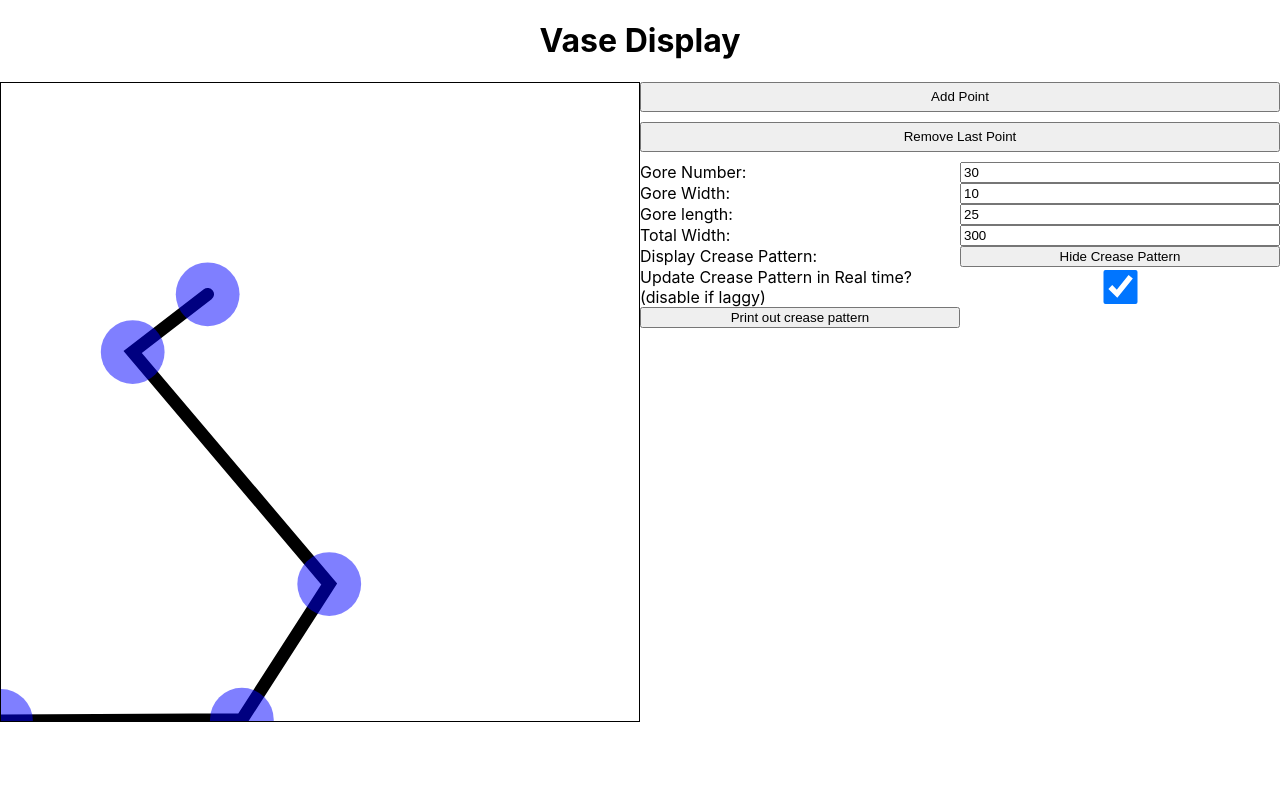
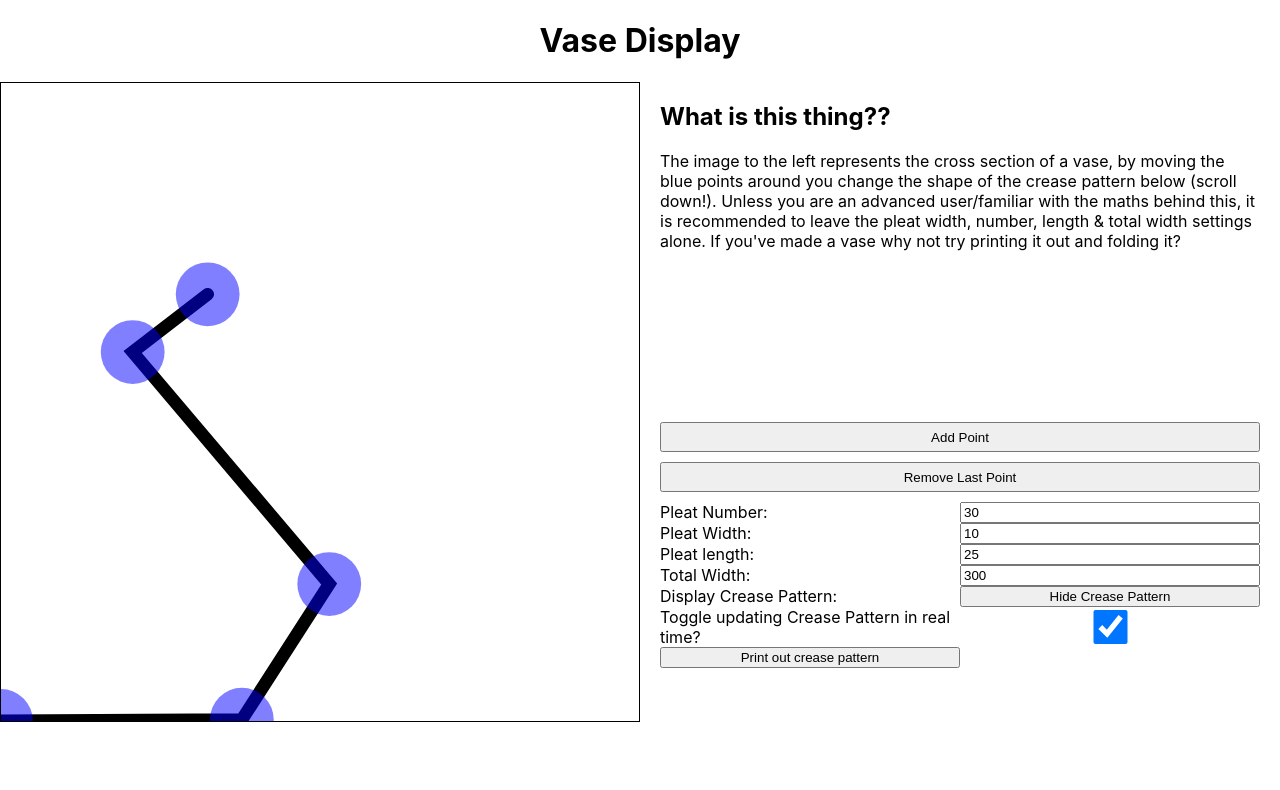
Before and after one commit to Edward-Phillips/origamiVaseDisplay, a Next.js app: page /origami/vaseDisplay in a window 1280 px wide. Shown: the top 790 px of the page. Built offline with nearby package versions, Linux system fonts and the light colour scheme.

Commit message:
add description

```diff
--- a/components/origamiVase/SVGDragAndDrop/SVGDragAndDropContainer.js
+++ b/components/origamiVase/SVGDragAndDrop/SVGDragAndDropContainer.js
@@ -74,21 +74,26 @@ export default function SVGContainer() {
             {mapPointsToSVGPoints()}
           </svg>
         </div>
+        <div className={styles.description}>
+          <div>
+            <h2>What is this thing??</h2>
+            <p>The image to the left represents the cross section of a vase, by moving the blue points around you change the shape of the crease pattern below (scroll down!). Unless you are an advanced user/familiar with <a href="http://rebecca.gieseking.us/2013/03/tutorial-designing-pleated-forms-2/">the maths behind this</a>, it is recommended to leave the pleat width, number, length & total width settings alone. If you've made a vase why not try printing it out and folding it?</p>
+          </div>
           <div className={styles.SVGControls}>
             <button onClick={addPointToPointsObject}>Add Point</button>
             <button onClick={removeLastPointFromPointsObject}>Remove Last Point</button>
             <div className={styles.goreInputs}>
-            <label htmlFor="gore-number-input">Gore Number:</label>
+              <label htmlFor="gore-number-input">Pleat Number:</label>
               <input id="gore-number-input" type="number" onChange={(e) => setGoreNumber(e.target.value)} value={goreNumber}></input>
-            <label htmlFor="gore-width-input">Gore Width:</label>
+              <label htmlFor="gore-width-input">Pleat Width:</label>
               <input id="gore-width-input" type="number" readOnly value={goreWidth}></input>
-            <label htmlFor="gore-height--input">Gore length:</label>
+              <label htmlFor="gore-height--input">Pleat length:</label>
               <input id="gore-height-input" type="number" onChange={(e) => setGoreLength(e.target.value)} value={goreLength}></input>
               <label htmlFor="total-width-input">Total Width:</label>
               <input id="total-width-input" type="number" onChange={(e) => setTotalWidth(e.target.value)} value={totalWidth} min={maxcx * maxcx * Math.PI/ 100}></input>
               <label htmlFor="gore-width-input">Display Crease Pattern:</label>
               <button id="gore-width-input" onTouch={(e) => setDisplayCreasePattern(!displayCreasePattern)} onClick={(e) => setDisplayCreasePattern(!displayCreasePattern)}>{displayCreasePattern ? 'Hide' : 'Display'} Crease Pattern</button>
-            {displayCreasePattern && <><label htmlFor="gore-width-input">Update Crease Pattern in Real time?(disable if laggy)</label>
+              {displayCreasePattern && <><label htmlFor="gore-width-input">Toggle updating Crease Pattern in real time?</label>
               <input id="gore-width-input" type="checkbox" checked={realTimeDisplay} onTouch={(e) => setRealTimeDisplay(!realTimeDisplay)} onClick={(e) => setRealTimeDisplay(!realTimeDisplay)}></input></>}
               {!realTimeDisplay && displayCreasePattern && <><label htmlFor="gore-width-input">Update Crease Pattern</label>
               <button id="gore-width-input" onTouch={() => updateCreasePatternPointsArray()} onClick={() => updateCreasePatternPointsArray()}>Update Crease Pattern</button> </>}
@@ -96,6 +101,7 @@ export default function SVGContainer() {
           trigger={() => <button>Print out crease pattern</button>}
           content={() => componentRef.current}
         />}
+            </div>
           </div>
         </div>
       </div>
--- a/components/origamiVase/SVGDragAndDrop/SVGDragAndDropContainer.module.css
+++ b/components/origamiVase/SVGDragAndDrop/SVGDragAndDropContainer.module.css
@@ -18,6 +18,7 @@
   grid-template-columns: 1fr;
   grid-template-rows: repeat(4, 30px);
   row-gap: 10px;
+  /* align-items:start; */
 }
 
 .goreInputs {
@@ -38,3 +39,9 @@
   border-style: solid;
   border-width: 1px;
 }
+
+.description {
+  display: grid;
+  margin-left: 20px;
+  margin-right: 20px;
+}
```
Lines whose indentation alone changed are shown as unchanged.
